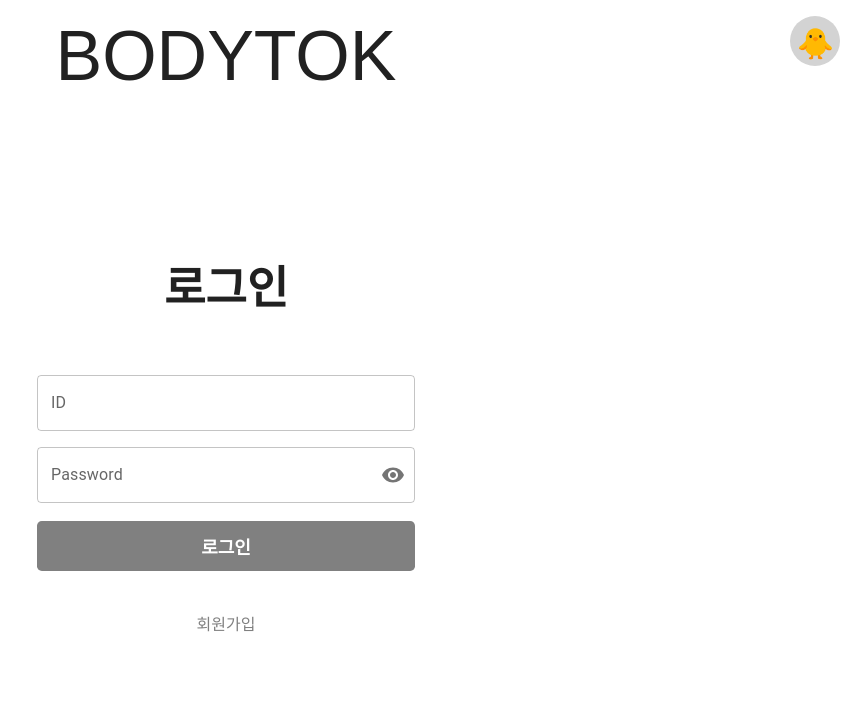
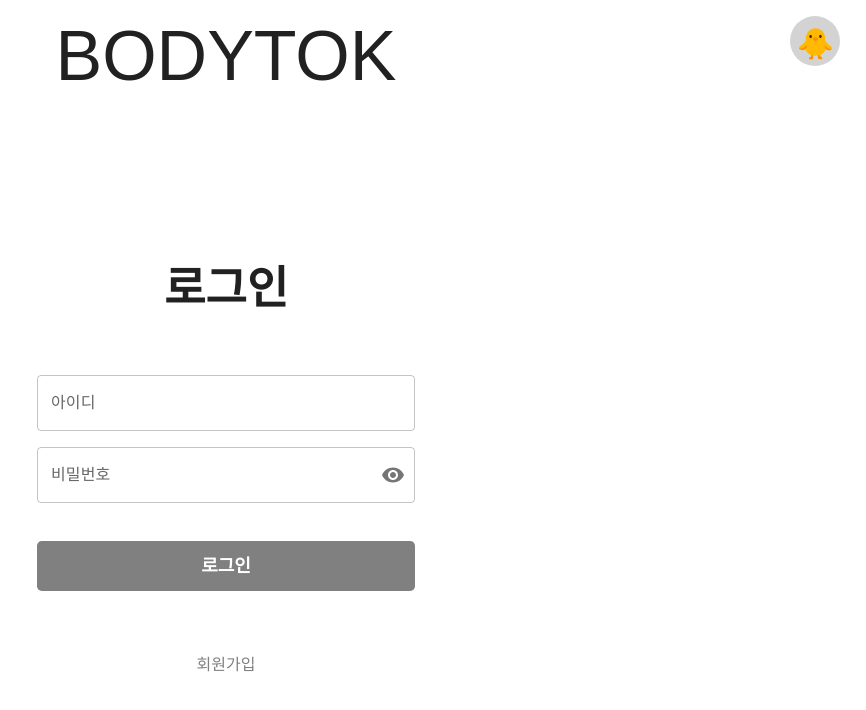
Before and after one commit to gajchaewon/health-diary-front, a React (Create React App) app: page /login in a window 1280 px wide. Shown: the top 710 px of the page, without its empty margins (414-1280 px from the left). Built offline with nearby package versions, Linux system fonts and the light colour scheme; the HTML template or start-up script is replaced by a standard one; a web font is replaced by a local one.

Commit message:
#8 - 로그인 UI 수정

```diff
--- a/src/pages/LoginPage.jsx
+++ b/src/pages/LoginPage.jsx
@@ -20,12 +20,12 @@ const LoginPage = () => {
       <S.Login>로그인</S.Login>
       <S.IdPwdContainer>
         <FormControl fullWidth color="grey" sx={{ m: 1 }} variant="outlined">
-          <InputLabel htmlFor="outlined-adornment-id">ID</InputLabel>
-          <OutlinedInput id="outlined-adornment-id" label="ID" />
+          <InputLabel htmlFor="outlined-adornment-id"> 아이디 </InputLabel>
+          <OutlinedInput id="outlined-adornment-id" label="아이디" />
         </FormControl>
         <FormControl fullWidth color="grey" sx={{ m: 1 }} variant="outlined">
           <InputLabel htmlFor="outlined-adornment-password">
-            Password
+            비밀번호
           </InputLabel>
           <OutlinedInput
             id="outlined-adornment-password"
@@ -46,7 +46,7 @@ const LoginPage = () => {
           />
         </FormControl>
         <S.LoginBtn>로그인</S.LoginBtn>
-        <S.SignIn to="signin">회원가입</S.SignIn>
+        <S.SignUp to="/signup">회원가입</S.SignUp>
       </S.IdPwdContainer>
     </S.LoginContainer>
   );
--- a/src/pages/LoginPage.styled.js
+++ b/src/pages/LoginPage.styled.js
@@ -24,23 +24,28 @@ export const IdPwdContainer = styled.div`
   width: 35%;
 `;
 
-export const LoginBtn = styled.button`
-  margin: 10px 0;
+export const LoginBtn = styled(Link)`
+  display: flex;
+  align-content: center;
+  justify-content: center;
+  margin: 30px 0;
+  padding: 10px;
   width: 100%;
   height: 50px;
-  border: none;
+  box-sizing: border-box;
   border-radius: 0.3rem;
   background-color: grey;
   color: white;
+  text-decoration: none;
   cursor: pointer;
+  font-size: 18px;
+  font-weight: 600;
   &:hover {
     background-color: #212121;
   }
-  font-size: 18px;
-  font-weight: 600;
 `;
 
-export const SignIn = styled(Link)`
+export const SignUp = styled(Link)`
   margin: 30px 0;
   text-decoration: none;
   color: grey;
```
